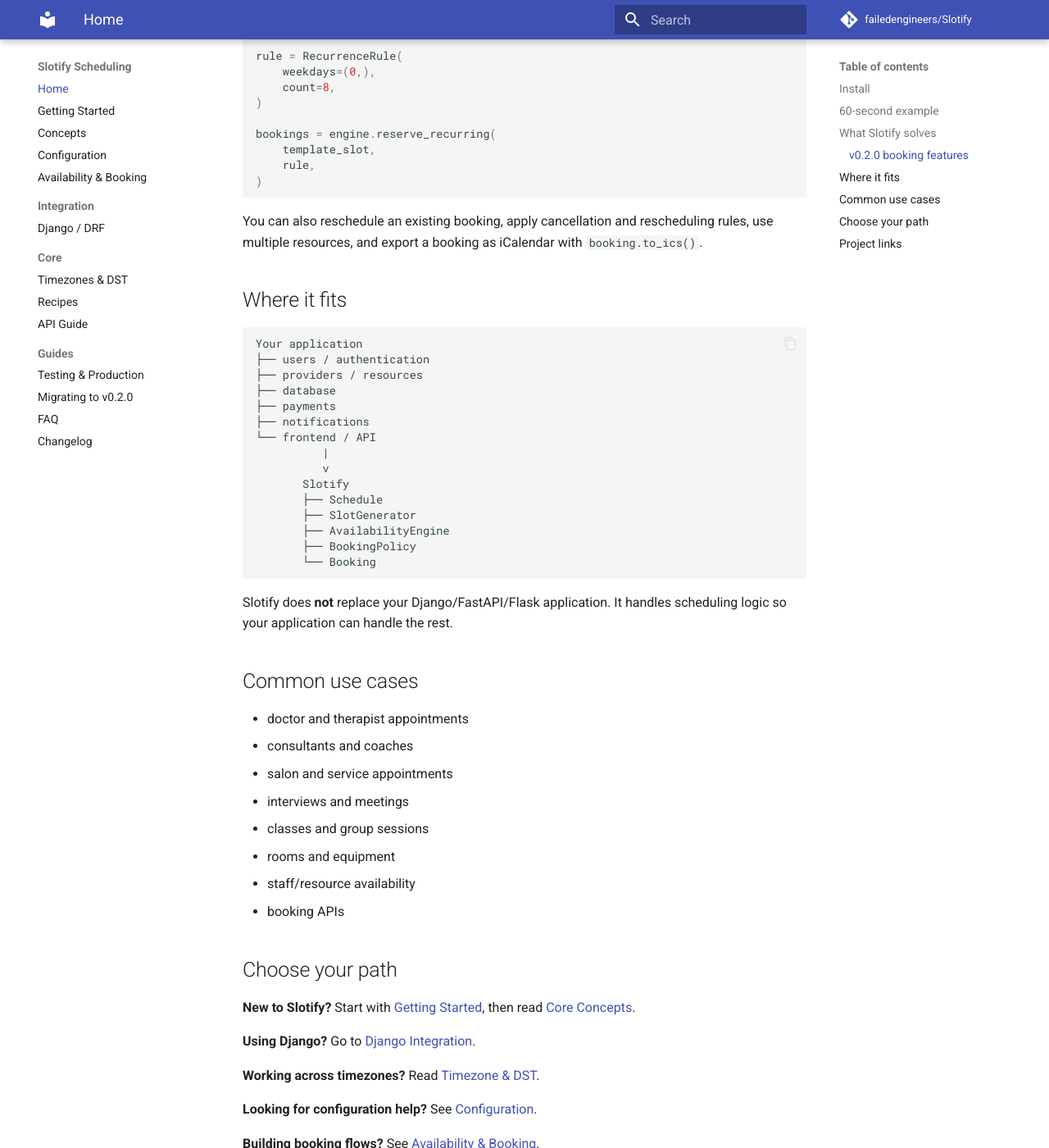
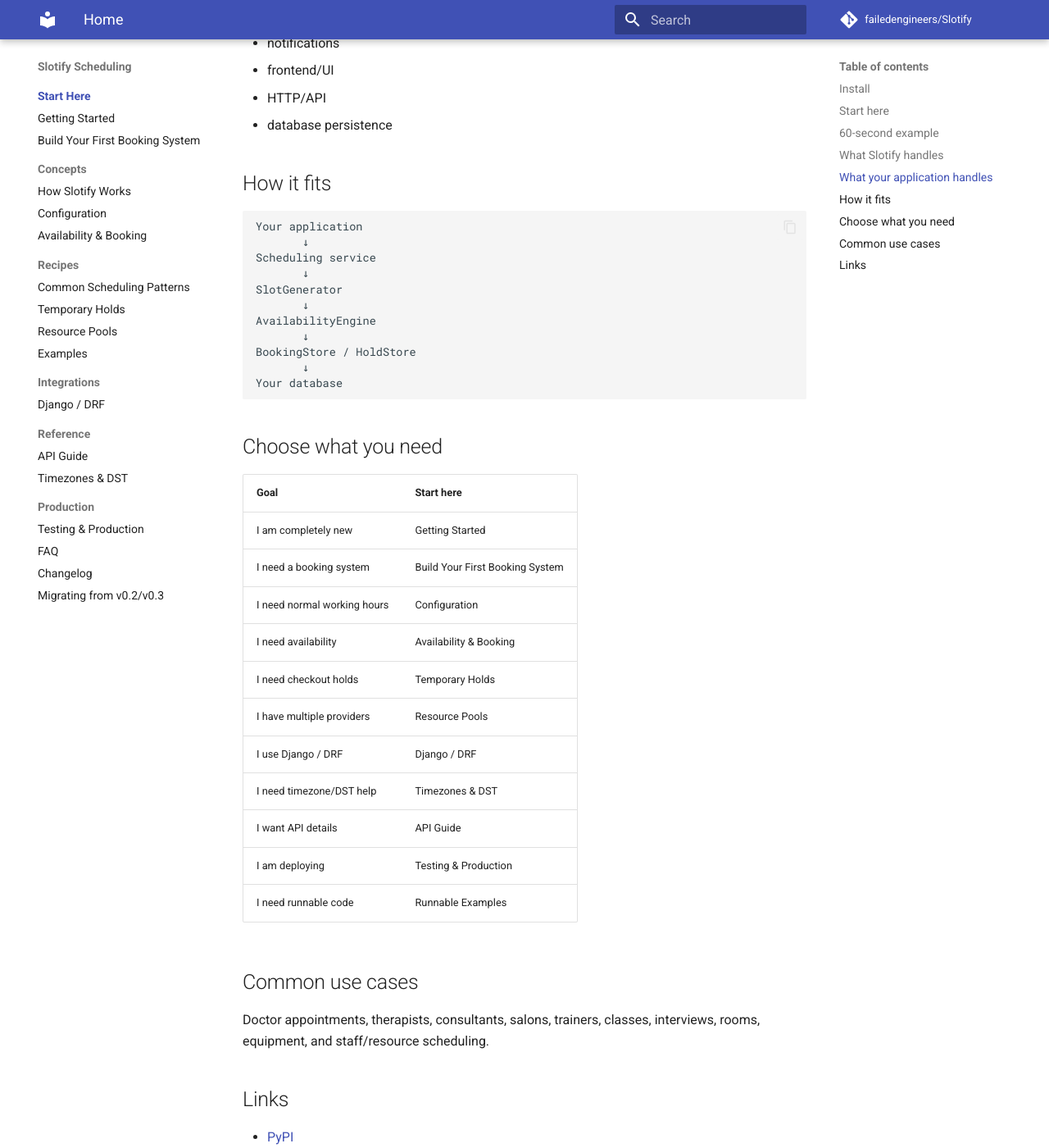
Before and after one commit to failedengineers/Slotify, an MkDocs documentation site: the page built from docs/index.md, in a window 1280 px wide and 1400 px high, scrolled down 1617 px. Shown: the whole window at 82% size. Built offline with MkDocs 1.6.1 and Material for MkDocs 9.7.7, drawn with Linux system fonts in a browser that asks for light colours; comment, search, counter and statistics services are not loaded; some of the changed text lies outside the part shown.

Commit message:
Docs overhaul and executable examples
* Update basic example with deterministic future date

* Make booking example deterministic and conflict-aware

* Add runnable temporary-hold example

* Add runnable resource-pool example

* Reorganize docs around building real scheduling systems

* Add build-first documentation

* Add build-first documentation

* Add build-first documentation

* Simplify runnable hold example

* Execute runnable examples in CI

* Add runnable examples to documentation navigation

* Document runnable examples

* Simplify docs homepage around user goals

* Correct hold example for resource-pool behavior

```diff
--- a/docs/index.md
+++ b/docs/index.md
@@ -2,13 +2,23 @@
 
 **Timezone-aware scheduling and appointment slot engine for Python.**
 
-Slotify is a scheduling layer for appointment, availability, and resource-booking applications.
+Slotify is the scheduling layer underneath appointment and resource-booking applications.
 
 ## Install
 
 ~~~bash
 pip install slotify-scheduling
 ~~~
+
+## Start here
+
+If you just want to build something:
+
+**[→ Build Your First Booking System](build-your-first-booking.md)**
+
+If you want the basics first:
+
+**[→ Getting Started](getting-started.md)**
 
 ## 60-second example
 
@@ -22,114 +32,74 @@
     timezone="Asia/Kolkata",
 )
 
-slots = generator.generate("2026-09-21", "2026-09-21")
+slots = generator.generate("2026-10-05")
 
-for slot in slots:
+for slot in slots[:3]:
     print(slot.start, "->", slot.end)
 ~~~
 
-This creates timezone-aware 30-minute slots inside the working window.
+## What Slotify handles
 
-## What Slotify solves
+- working schedules
+- breaks and closures
+- timezones and DST
+- availability
+- capacity
+- resources and resource pools
+- booking policies
+- holds
+- reservations
+- cancellation and rescheduling
+- recurring bookings
+- iCalendar export
 
-Real scheduling systems quickly need more than start and end times:
+## What your application handles
 
-- recurring weekly schedules
-- date-specific overrides
-- holidays and closures
-- multiple working windows
-- breaks
-- timezone-aware slots
-- daylight-saving transitions
-- rolling/upcoming availability
-- capacity
-- booking buffers
-- minimum booking notice
-- maximum booking horizon
-- blocked periods
-- reservations, cancellation, and rescheduling
-- recurring appointment series
-- multi-resource bookings
-- booking buffers and capacity
-- iCalendar (.ics) export
+- users and authentication
+- customer/provider models
+- payments
+- notifications
+- frontend/UI
+- HTTP/API
+- database persistence
 
-Slotify keeps these scheduling rules in one Python layer.
-
-### v0.2.0 booking features
-
-~~~python
-from slotify import RecurrenceRule
-
-rule = RecurrenceRule(
-    weekdays=(0,),
-    count=8,
-)
-
-bookings = engine.reserve_recurring(
-    template_slot,
-    rule,
-)
-~~~
-
-You can also reschedule an existing booking, apply cancellation and rescheduling rules, use multiple resources, and export a booking as iCalendar with `booking.to_ics()`.
-
-
-## Where it fits
+## How it fits
 
 ~~~text
 Your application
-├── users / authentication
-├── providers / resources
-├── database
-├── payments
-├── notifications
-└── frontend / API
-          |
-          v
-       Slotify
-       ├── Schedule
-       ├── SlotGenerator
-       ├── AvailabilityEngine
-       ├── BookingPolicy
-       └── Booking
+       ↓
+Scheduling service
+       ↓
+SlotGenerator
+       ↓
+AvailabilityEngine
+       ↓
+BookingStore / HoldStore
+       ↓
+Your database
 ~~~
 
-Slotify does **not** replace your Django/FastAPI/Flask application. It handles scheduling logic so your application can handle the rest.
+## Choose what you need
+
+| Goal | Start here |
+|---|---|
+| I am completely new | Getting Started |
+| I need a booking system | Build Your First Booking System |
+| I need normal working hours | Configuration |
+| I need availability | Availability & Booking |
+| I need checkout holds | Temporary Holds |
+| I have multiple providers | Resource Pools |
+| I use Django / DRF | Django / DRF |
+| I need timezone/DST help | Timezones & DST |
+| I want API details | API Guide |
+| I am deploying | Testing & Production |
+| I need runnable code | Runnable Examples |
 
 ## Common use cases
 
-- doctor and therapist appointments
-- consultants and coaches
-- salon and service appointments
-- interviews and meetings
-- classes and group sessions
-- rooms and equipment
-- staff/resource availability
-- booking APIs
+Doctor appointments, therapists, consultants, salons, trainers, classes, interviews, rooms, equipment, and staff/resource scheduling.
 
-## Choose your path
-
-**New to Slotify?** Start with [Getting Started](getting-started.md), then read [Core Concepts](concepts.md).
-
-**Using Django?** Go to [Django Integration](django.md).
-
-**Working across timezones?** Read [Timezone & DST](timezones.md).
-
-**Looking for configuration help?** See [Configuration](configuration.md).
-
-**Building booking flows?** See [Availability & Booking](booking.md).
-
-**Using Django?** See [Django / DRF](django.md).
-
-**Looking for copy-paste patterns?** See [Recipes](recipes.md).
-
-**Deploying to production?** Read [Testing & Production](testing.md).
-
-**Need the public API map?** See [API Guide](api.md).
-
-**Upgrading from 0.1.x?** Read [Migrating to v0.2.0](migration.md).
-
-## Project links
+## Links
 
 - [PyPI](https://pypi.org/project/slotify-scheduling/)
 - [GitHub](https://github.com/failedengineers/Slotify)
--- a/mkdocs.yml
+++ b/mkdocs.yml
@@ -24,19 +24,26 @@
   - tables
 
 nav:
-  - Home: index.md
-  - Getting Started: getting-started.md
-  - Concepts: concepts.md
-  - Configuration: configuration.md
-  - Availability & Booking: booking.md
-  - Integration:
+  - Start Here:
+      - Home: index.md
+      - Getting Started: getting-started.md
+      - Build Your First Booking System: build-your-first-booking.md
+  - Concepts:
+      - How Slotify Works: concepts.md
+      - Configuration: configuration.md
+      - Availability & Booking: booking.md
+  - Recipes:
+      - Common Scheduling Patterns: recipes.md
+      - Temporary Holds: holds.md
+      - Resource Pools: resources.md
+      - Examples: examples.md
+  - Integrations:
       - Django / DRF: django.md
-  - Core:
+  - Reference:
+      - API Guide: api.md
       - Timezones & DST: timezones.md
-      - Recipes: recipes.md
-      - API Guide: api.md
-  - Guides:
+  - Production:
       - Testing & Production: testing.md
-      - Migrating to v0.2.0: migration.md
       - FAQ: faq.md
       - Changelog: changelog.md
+      - Migrating from v0.2/v0.3: migration.md
```
Also changed, not shown: docs/build-your-first-booking.md (added, +232 -0 lines), docs/examples.md (added, +18 -0 lines), docs/holds.md (added, +57 -0 lines), docs/resources.md (added, +63 -0 lines), 5 other files.
